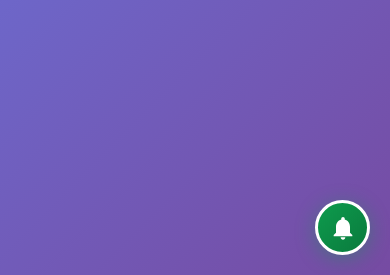
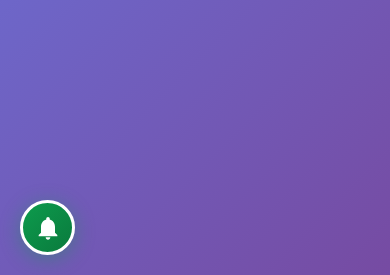
Before and after one commit to kumaranujranchi/vrindagreencity, a PHP site: page /notification-demo.php in a window 390 px wide. Shown: the part 569-844 px from the top of the page. Run offline with PHP 8.4, Linux system fonts and the light colour scheme.

Commit message:
Move notification icon to left bottom corner to avoid overlap with chat icon

```diff
--- a/inc/push-notification-widget.php
+++ b/inc/push-notification-widget.php
@@ -6,7 +6,7 @@
   .push-notification-bell {
     position: fixed;
     bottom: 30px;
-    right: 30px;
+    left: 30px;
     z-index: 9999;
   }
 
@@ -274,7 +274,7 @@
 
     .push-notification-bell {
       bottom: 20px;
-      right: 20px;
+      left: 20px;
     }
 
     .notification-bell-trigger {
```
